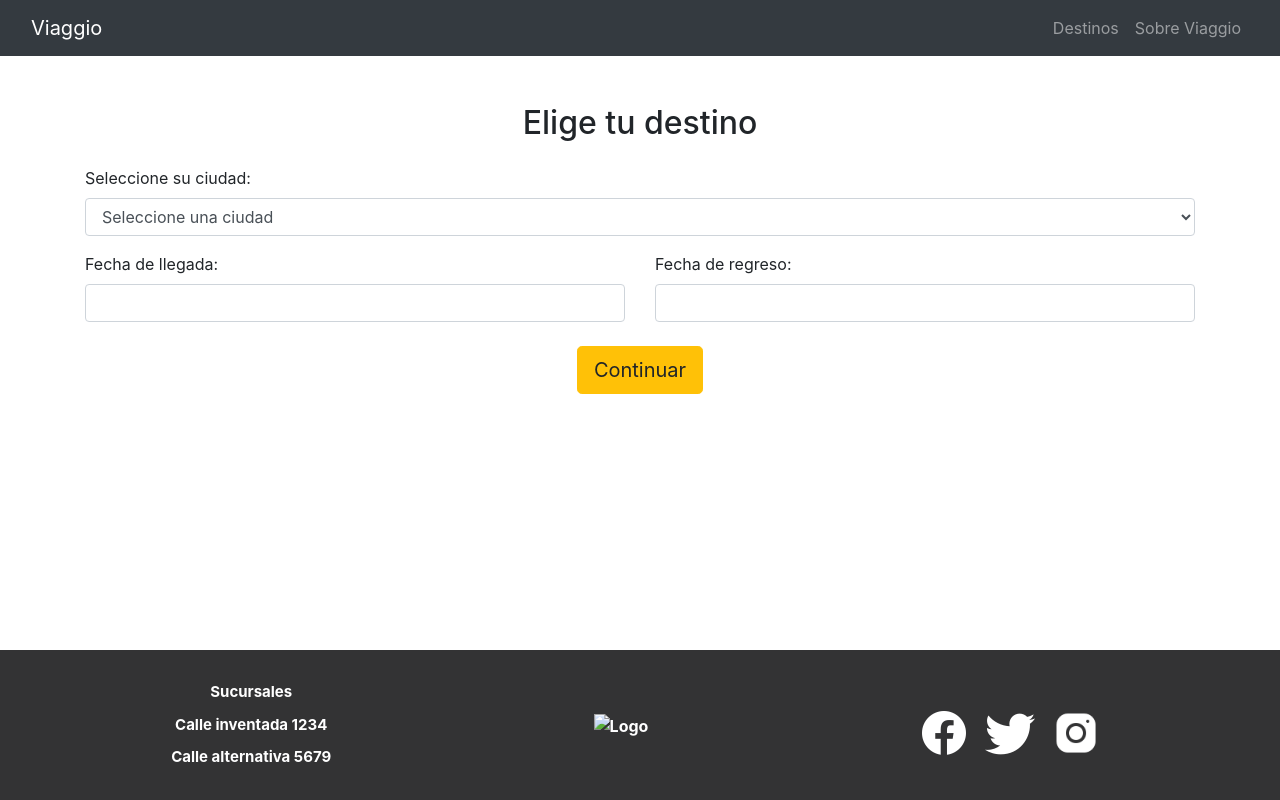
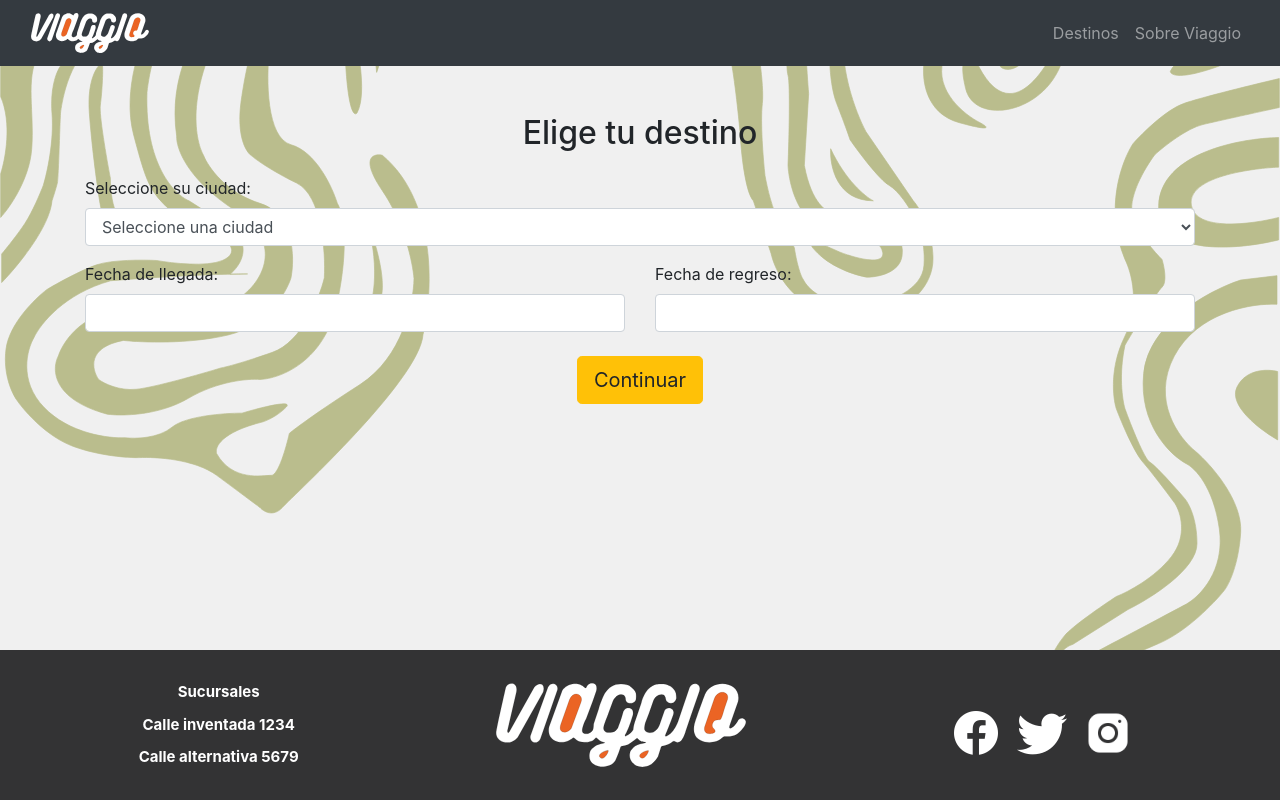
Before and after one commit to DiegoFischer01/Proyecto_Final_2025, a plain HTML site: page paginas/alojamientos.html in a window 1280 px wide. Drawn offline with nearby package versions, Linux system fonts and the light colour scheme.

Commit message:
agregue logos y fondo

```diff
--- a/css/alojamientos.css
+++ b/css/alojamientos.css
@@ -13,6 +13,14 @@ body {
 
 main {
   flex: 1;
+}
+
+main {
+  background-color: #dfdfdf79;
+  background-image: url(../Imagenes/home/lineas-grise-dos.svg);
+  background-size: cover;
+  background-repeat: no-repeat;
+  background-position: center;
 }
 
 /* Tarjetas de hoteles */
--- a/paginas/alojamientos.html
+++ b/paginas/alojamientos.html
@@ -14,7 +14,9 @@
     <!-- Barra de navegación -->
     <nav class="navbar navbar-expand-lg navbar-dark bg-dark">
         <div class="container-fluid">
-            <a class="navbar-brand" href="../index.html">Viaggio</a>
+            <a class="navbar-brand" href="../index.html"> <img src="../Imagenes/home/logo.svg" alt="Logo Viaggio"
+                    style="height: 40px;">
+            </a>
             <button class="navbar-toggler" type="button" data-toggle="collapse" data-target="#navbarNav">
                 <span class="navbar-toggler-icon"></span>
             </button>
@@ -253,7 +255,7 @@
             <p>Calle alternativa 5679</p>
         </div>
         <div>
-            <img src="./imagenlogo" alt="Logo" class="logoFooter" />
+            <img src="../Imagenes/home/logo.svg" alt="Logo" class="logoFooter" />
         </div>
         <div class="divRedes">
             <a href="https://www.facebook.com/?locale=es_LA" target="_blank">
```
